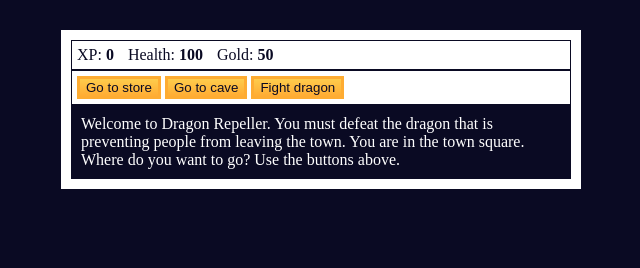
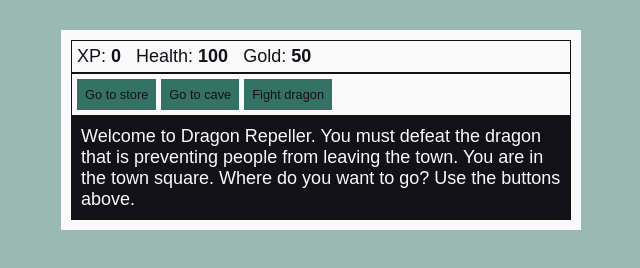
Before and after one commit to XiomaraCanizales/JS-projects, a plain HTML site: page freecodecamp/03-role-playing-game/index.html in a window 1280 px wide. Shown: the whole page, without its empty margins (319-959 px from the left). Drawn offline with Linux system fonts and the light colour scheme; a web font is replaced by a local one.

Commit message:
Updating CSS to my liking

```diff
--- a/freecodecamp/03-role-playing-game/styles.css
+++ b/freecodecamp/03-role-playing-game/styles.css
@@ -1,34 +1,46 @@
+@import url('https://fonts.googleapis.com/css2?family=SUSE:wght@100..800&display=swap');
+
+:root {
+    --night: #121118;
+    --seasalt: #FAFAFA;
+    --ash-gray: #9AB9B3;
+    --green: #357266;
+    --blush: #E6507C;
+}
+
 body {
-    background-color: #0a0a23;
+    background-color: var(--ash-gray);
+    font-family: "SUSE", sans-serif;
+    font-size: 18px;
 }
 
 #text {
-    background-color: #0a0a23;
-    color: #ffffff;
+    background-color: var(--night);
+    color: var(--seasalt);
     padding: 10px;
 }
 
 #game {
     max-width: 500px;
     max-height: 400px;
-    background-color: #ffffff;
-    color: #ffffff;
-    margin: 30px auto 0px;
+    background-color: var(--seasalt);
+    color: var(--seasalt);
+    margin: 30px auto;
     padding: 10px;
 }
 
 #controls, #stats {
-    border: 1px solid #0a0a23;
+    border: 1px solid var(--night);
     padding: 5px;
-    color: #0a0a23;
+    color: var(--night);
 }
 
 #monsterStats {
     display: none;
-    border: 1px solid #0a0a23;
+    border: 1px solid var(--night);
     padding: 5px;
-    color: #ffffff;
-    background-color: #c70d0d;
+    color: var(--seasalt);
+    background-color: var(--blush);
 }
 
 .stat {
@@ -37,8 +49,9 @@ body {
 
 button {
     cursor: pointer;
-    color: #0a0a23;
-    background-color: #feac32;
-    background-image: linear-gradient(#fecc4c, #ffac33);
-    border: 3px solid #feac32;
+    color: var(--night);
+    background-color: var(--green);
+    border: none;
+    padding: 0.5rem;
+    font-size: 0.8rem;
 }
--- a/freecodecamp/04-calorie-counter-calculator/styles.css
+++ b/freecodecamp/04-calorie-counter-calculator/styles.css
@@ -1,19 +1,18 @@
+@import url('https://fonts.googleapis.com/css2?family=SUSE:wght@100..800&display=swap');
+
 :root {
-    --light-grey: #f5f6f7;
-    --dark-blue: #0a0a23;
-    --fcc-blue: #1b1b32;
-    --light-yellow: #fecc4c;
-    --dark-yellow: #feac32;
-    --light-pink: #ffadad;
-    --dark-red: #850000;
-    --light-green: #acd157;
+    --night: #121118;
+    --seasalt: #FAFAFA;
+    --ash-gray: #9AB9B3;
+    --green: #357266;
+    --blush: #E6507C;
 }
 
 body {
-    font-family: "Lato", Helvetica, Arial, sans-serif;
+    background-color: var(--ash-gray);
+    font-family: "SUSE", sans-serif;
     font-size: 18px;
-    background-color: var(--fcc-blue);
-    color: var(--light-grey);
+    color: var(--night);
 }
 
 h1 { text-align: center; }
@@ -42,15 +41,17 @@ legend {
 button {
     cursor: pointer;
     text-decoration: none;
-    background-color: var(--light-yellow);
-    border: 2px solid var(--dark-yellow);
+    background-color: var(--green);
+    border: none;
+    padding: 0.5rem;
+    font-size: 0.8rem;
 }
 
 button,
 input,
 select {
     min-height: 24px;
-    color: var(--dark-blue);
+    color: var(--night);
 }
 
 fieldset,
@@ -58,11 +59,11 @@ label,
 button,
 input,
 select {
-    margin-bottom:  10px;
+    margin-bottom: 10px;
 }
 
 output {
-    border: 2px solid var(--light-grey);
+    border: 2px solid var(--seasalt);
     padding: 10px;
     text-align: center;
 }
@@ -76,6 +77,6 @@ output {
     font-size: 1.2em;
 }
 
-.surplus { color: var(--light-pink); }
+.surplus { color: var(--blush); }
 
-.deficit { color: var(--light-green); }
+.deficit { color: var(--green); }
--- a/freecodecamp/05-rock-paper-scissors-game/styles.css
+++ b/freecodecamp/05-rock-paper-scissors-game/styles.css
@@ -1,3 +1,5 @@
+@import url('https://fonts.googleapis.com/css2?family=SUSE:wght@100..800&display=swap');
+
 *,
 *::before,
 *::after {
@@ -7,16 +9,18 @@
 }
 
 :root {
-  --very-dark-blue: #0a0a23;
-  --white: #ffffff;
-  --yellow: #f1be32;
-  --golden-yellow: #feac32;
+  --night: #121118;
+  --seasalt: #FAFAFA;
+  --ash-gray: #9AB9B3;
+  --green: #357266;
+  --blush: #E6507C;
 }
 
 body {
-  background-color: var(--very-dark-blue);
+  background-color: var(--ash-gray);
+  font-family: "SUSE", sans-serif;
   text-align: center;
-  color: var(--white);
+  color: var(--seasalt);
 }
 
 h1 {
@@ -27,24 +31,25 @@ h1 {
   cursor: pointer;
   width: 100px;
   margin: 10px;
-  color: var(--very-dark-blue);
-  background-color: var(--golden-yellow);
-  background-image: linear-gradient(#fecc4c, #ffac33);
-  border-color: var(--golden-yellow);
-  border-width: 3px;
+  color: var(--night);
+  background-color: var(--blush);
+  border: var(--blush) 1px solid;
+  padding: 0.5rem;
+  font-size: 0.8rem;
 }
 
 .btn:hover {
-  background-image: linear-gradient(#ffcc4c, #f89808);
+  background-color: var(--ash-gray);
+  border: var(--blush) 1px solid;
 }
 
 .rules-container {
   padding: 10px 0;
   margin: auto;
   border-radius: 15px;
-  border: 5px solid var(--yellow);
-  background-color: var(--white);
-  color: var(--very-dark-blue);
+  border: 5px solid var(--green);
+  background-color: var(--seasalt);
+  color: var(--night);
 }
 
 .rules-container ul {
--- a/freecodecamp/06-music-player/styles.css
+++ b/freecodecamp/06-music-player/styles.css
@@ -1,20 +1,21 @@
-@import url('https://fonts.googleapis.com/css2?family=Lato&family=Roboto&display=swap');
+@import url('https://fonts.googleapis.com/css2?family=SUSE:wght@100..800&display=swap');
+@import url('https://fonts.googleapis.com/css2?family=Lato:wght@100;400&display=swap');
 
 :root {
   /* colors */
-    --primary-color: #dfdfe2;
+  --primary-color: #FAFAFA;
   --secondary-color: #ffffff;
-    --app-background-color: #4d4d62;
-    --background-color: #1b1b32;
-    --foreground-color: #3b3b4f;
-    --highlight-color: #f1be32;
+  --app-background-color: #9AB9B3;
+  --background-color: #357266;
+  --foreground-color: #649088;
+  --highlight-color: #E6507C;
 
   /* font sizes */
   --root-font-size: 16px;
   font-size: var(--root-font-size);
 
   /* font-families */
-    --font-headline: "Roboto Mono", monospace;
+  --font-headline: "SUSE", sans-serif;
   --font-family: "Lato", sans-serif;
 }
 
--- a/freecodecamp/07-date-formatter/style.css
+++ b/freecodecamp/07-date-formatter/style.css
@@ -1,3 +1,5 @@
+@import url('https://fonts.googleapis.com/css2?family=SUSE:wght@100..800&display=swap');
+
 *,
 *::before,
 *::after {
@@ -7,14 +9,16 @@
 }
 
 :root {
-  --dark-grey: #0a0a23;
-  --white: #ffffff;
-  --yellow: #f1be32;
+  --white: #FAFAFA;
+  --blush: #E6507C;
+  --ash-gray: #9AB9B3;
+  --night: #121118;
 }
 
 body {
   color: var(--white);
-  background-color: var(--dark-grey);
+  background-color: var(--ash-gray);
+  font-family: "SUSE", sans-serif;
 }
 
 .title-container {
@@ -38,7 +42,7 @@ body {
   margin: auto;
   width: 150px;
   height: 10px;
-  background-color: var(--yellow);
+  background-color: var(--blush);
 }
 
 .dropdown-container {
@@ -57,8 +61,9 @@ select {
   cursor: pointer;
   background-color: var(--white);
   border: none;
-  color: var(--dark-grey);
+  color: var(--night);
   appearance: none;
+  outline: none;
   padding: 10px;
   padding-right: 38px;
   -webkit-appearance: none;
@@ -80,7 +85,7 @@ select {
 
 .select-icon svg.icon {
   transition: fill 0.3s ease;
-  fill: var(--dark-grey);
+  fill: var(--night);
 }
 
 #current-date {
--- a/freecodecamp/08-palindrome-checker-project/style.css
+++ b/freecodecamp/08-palindrome-checker-project/style.css
@@ -1,14 +1,22 @@
-@import url('https://fonts.googleapis.com/css2?family=Montserrat:wght@200;400;600&display=swap');
+@import url('https://fonts.googleapis.com/css2?family=SUSE:wght@100..800&display=swap');
 
 * {
     margin: 0;
     padding: 0;
     box-sizing: border-box;
-    font-family: 'Montserrat', sans-serif;
+    font-family: "SUSE", sans-serif;
 }
 
+:root {
+    --night: #121118;
+    --seasalt: #FAFAFA;
+    --ash-gray: #9AB9B3;
+    --green: #357266;
+    --blush: #E6507C;
+  }
+
 body {
-    background-color: #fffffb;
+    background-color: #9AB9B3;
     font-size: 16px;
     padding: 0 5em;
     min-height: 100vh;
@@ -27,7 +35,7 @@ h1 {
 }
 
 div {
-    background-color: #ffc145;
+    background-color: #357266;
     margin: 5rem;
     padding: 2.5rem 3.5rem;
     border-radius: 20px;
@@ -42,18 +50,18 @@ label {
 }
 
 input[type=text] {
-    background-color: #ffc145;
+    background-color: #9AB9B3;
     outline: none;
     border: none;
-    border-bottom: 2px solid #5b5f97;
     text-align: center;
     font-size: 1.1rem;
     width: 300px;
     margin-right: 1rem;
+    padding: 0.5rem;
   }
 
 #check-btn {
-    background-color: #b8b8d1;
+    background-color: #F2A6BD;
     border: none;
     display: inline-block;
     padding: 0.75rem 1.8rem;
@@ -63,7 +71,7 @@ input[type=text] {
 
 #check-btn:hover {
     transition: all 0.3s ease-in-out;
-    background-color: #5b5f97;
+    background-color: #E6507C;
 }
 
 #result {
--- a/freecodecamp/09-football-team-cards/style.css
+++ b/freecodecamp/09-football-team-cards/style.css
@@ -1,3 +1,5 @@
+@import url('https://fonts.googleapis.com/css2?family=SUSE:wght@100..800&display=swap');
+
 *,
 *::before,
 *::after {
@@ -7,14 +9,15 @@
 }
 
 :root {
-  --dark-grey: #0a0a23;
-  --light-grey: #f5f6f7;
-  --white: #ffffff;
-  --black: #000;
+  --night: #121118;
+  --seasalt: #FAFAFA;
+  --ash-gray: #9AB9B3;
+  --green: #357266;
 }
 
 body {
-  background-color: var(--dark-grey);
+  background-color: var(--ash-gray);
+  color: var(--night);
   text-align: center;
   padding: 10px;
 }
@@ -23,7 +26,7 @@ body {
 .options-label,
 .team-stats,
 footer {
-  color: var(--white);
+  color: var(--seasalt);
 }
 
 .title {
@@ -42,6 +45,10 @@ footer {
   font-size: 1.2rem;
 }
 
+#players {
+  outline: none;
+}
+
 .cards {
   display: flex;
   flex-wrap: wrap;
@@ -50,7 +57,7 @@ footer {
 }
 
 .player-card {
-  background-color: var(--light-grey);
+  background-color: var(--seasalt);
   padding: 1.3rem;
   margin: 1.2rem;
   width: 300px;
--- a/freecodecamp/10-TODO-app/styles.css
+++ b/freecodecamp/10-TODO-app/styles.css
@@ -1,9 +1,17 @@
+@import url('https://fonts.googleapis.com/css2?family=SUSE:wght@100..800&display=swap');
+
 :root {
     --white: #fff;
     --light-grey: #f5f6f7;
     --dark-grey: #0a0a23;
     --yellow: #f1be32;
     --golden-yellow: #feac32;
+
+    --night: #121118;
+  --seasalt: #FAFAFA;
+  --ash-gray: #9AB9B3;
+  --green: #357266;
+  --blush: #E6507C;
   }
 
   *,
@@ -15,7 +23,8 @@
   }
 
   body {
-    background-color: var(--dark-grey);
+    background-color: var(--ash-gray);
+    font-family: "SUSE", sans-serif;
   }
 
   main {
@@ -26,15 +35,15 @@
   }
 
   h1 {
-    color: var(--light-grey);
+    color: var(--seasalt);
     margin: 20px 0 40px 0;
   }
 
   .todo-app {
-    background-color: var(--white);
+    background-color: var(--seasalt);
     width: 300px;
     height: 350px;
-    border: 5px solid var(--yellow);
+    border: 5px solid var(--green);
     border-radius: 8px;
     padding: 15px;
     position: relative;
@@ -48,14 +57,15 @@
     width: 100px;
     margin: 10px;
     color: var(--dark-grey);
-    background-color: var(--golden-yellow);
-    background-image: linear-gradient(#fecc4c, #ffac33);
-    border-color: var(--golden-yellow);
-    border-width: 3px;
+    background-color: var(--green);
+    background-image: linear-gradient(var(--ash-gray), #649088);
+    border: none;
+    padding: 0.4rem;
+    font-size: 0.8rem;
   }
 
   .btn:hover {
-    background-image: linear-gradient(#ffcc4c, #f89808);
+    background-image: linear-gradient(var(--ash-gray), var(--green));
   }
 
   .large-btn {
@@ -82,7 +92,7 @@
     top: 50%;
     left: 50%;
     transform: translate(-50%, -50%);
-    background-color: var(--white);
+    background-color: var(--seasalt);
     border-radius: 5px;
     padding: 15px;
     width: 300px;
```
Also changed, not shown: freecodecamp/10-TODO-app/script.js (+7 -6 lines). Lines whose indentation alone changed are shown as unchanged.
